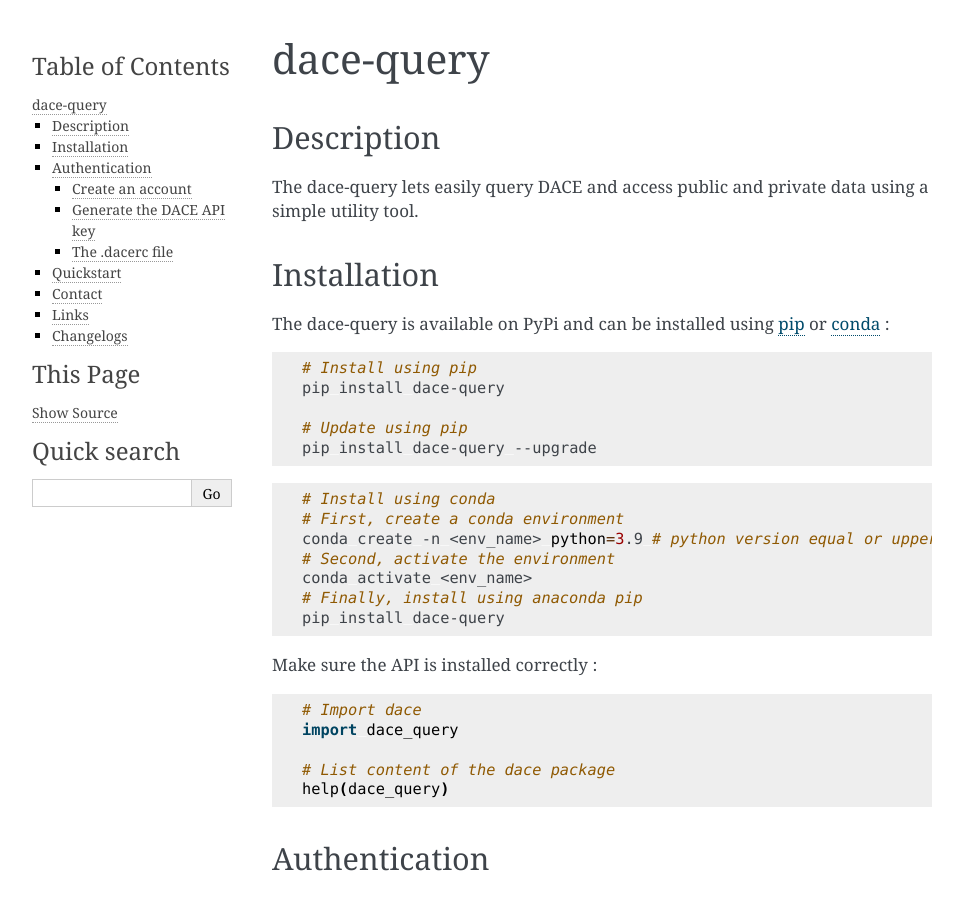
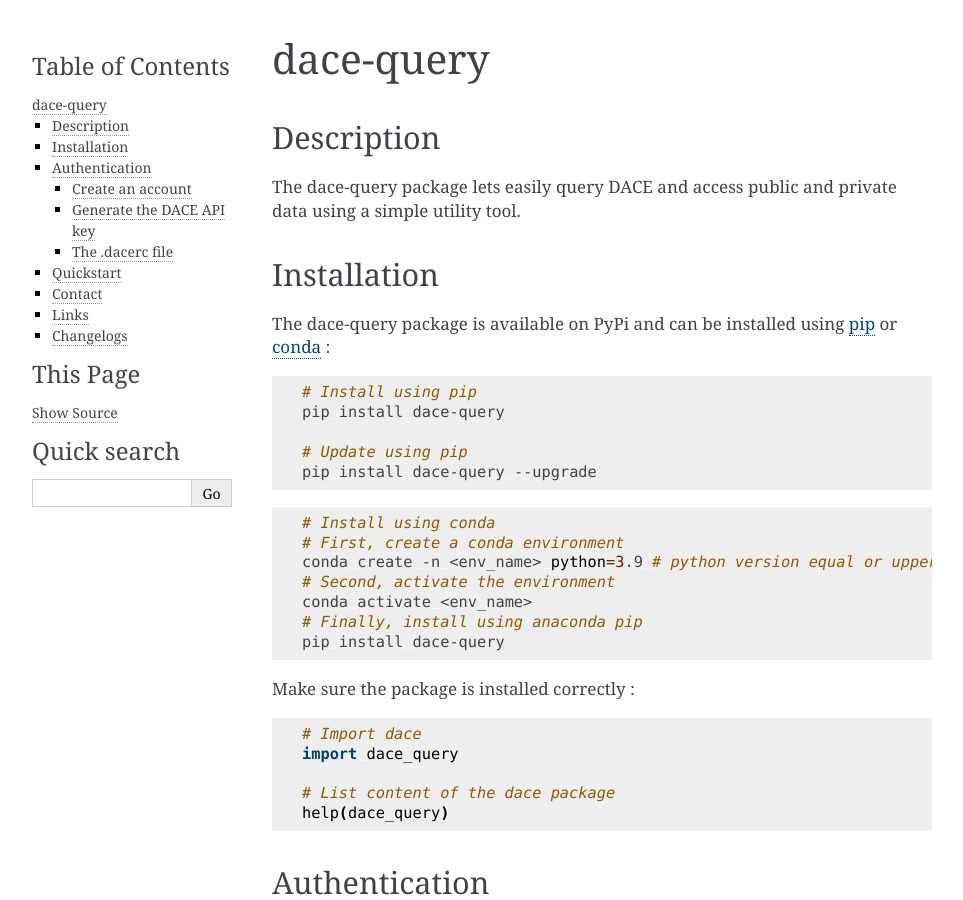
Before and after one commit to astro-dace/dace-query, a Sphinx documentation site: the page built from docs/source/dace_introduction.rst, in a window 1280 px wide and 900 px high. Shown: the whole window, without its empty margins (148-1111 px from the left). Built offline with Sphinx 7.4.7, drawn with Linux system fonts in a browser that asks for light colours; some of the changed text lies outside the part shown.

```diff
--- a/README.rst
+++ b/README.rst
@@ -3,12 +3,12 @@ dace-query
 
 Description
 ***********
-The dace-query lets easily query DACE and access public and private data using a simple utility tool.
+The dace-query package lets easily query DACE and access public and private data using a simple utility tool.
 
 Installation
 ************
 
-The dace-query is available on PyPi and can be installed using `pip <https://pypi.org/project/pip/>`_ or `conda <https://www.anaconda.com>`_:
+The dace-query package is available on PyPi and can be installed using `pip <https://pypi.org/project/pip/>`_ or `conda <https://www.anaconda.com>`_:
 
 
 .. code-block:: bash
@@ -29,7 +29,7 @@ The dace-query is available on PyPi and can be installed using `pip <https://pyp
     # Finally, install using anaconda pip
     pip install dace-query
 
-Make sure the API is installed correctly :
+Make sure the package is installed correctly :
 
 .. code-block:: python
 
--- a/docs/source/dace_introduction.rst
+++ b/docs/source/dace_introduction.rst
@@ -3,12 +3,12 @@ dace-query
 
 Description
 ***********
-The dace-query lets easily query DACE and access public and private data using a simple utility tool.
+The dace-query package lets easily query DACE and access public and private data using a simple utility tool.
 
 Installation
 ************
 
-The dace-query is available on PyPi and can be installed using `pip <https://pypi.org/project/pip/>`_ or `conda <https://www.anaconda.com>`_ :
+The dace-query package is available on PyPi and can be installed using `pip <https://pypi.org/project/pip/>`_ or `conda <https://www.anaconda.com>`_ :
 
 
 .. code-block:: bash
@@ -29,7 +29,7 @@ The dace-query is available on PyPi and can be installed using `pip <https://pyp
     # Finally, install using anaconda pip
     pip install dace-query
 
-Make sure the API is installed correctly :
+Make sure the package is installed correctly :
 
 .. code-block:: python
 
--- a/docs/source/query_options.rst
+++ b/docs/source/query_options.rst
@@ -76,8 +76,8 @@ These two filters can be applied to *string* type parameters.
 
 
 
-equal - notEqual
-----------------
+equal - not equal
+-----------------
 
 This filter filters the chosen parameter if it is equal or not to the value sought.
 
--- a/pyproject.toml
+++ b/pyproject.toml
@@ -1,6 +1,6 @@
 [tool.poetry]
 name = "dace-query"
-version = "1.0.1"
+version = "1.1.0"
 description = "The dace-query lets easily query DACE and access public and private data using a simple utility tool."
 authors = ["dace-team <dace-support@unige.ch>"]
 readme = "README.rst"
```
Also changed, not shown: README-developers.md (added, +115 -0 lines), README-development.md (deleted, +0 -107 lines), docs/source/changelogs.rst (+7 -1 lines), 2 other files.
